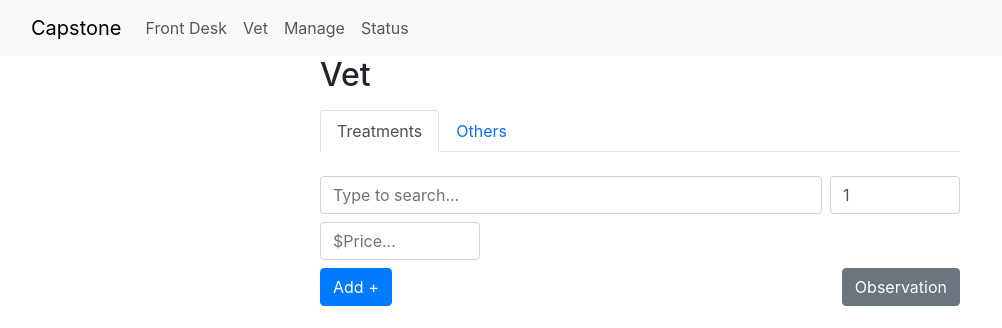
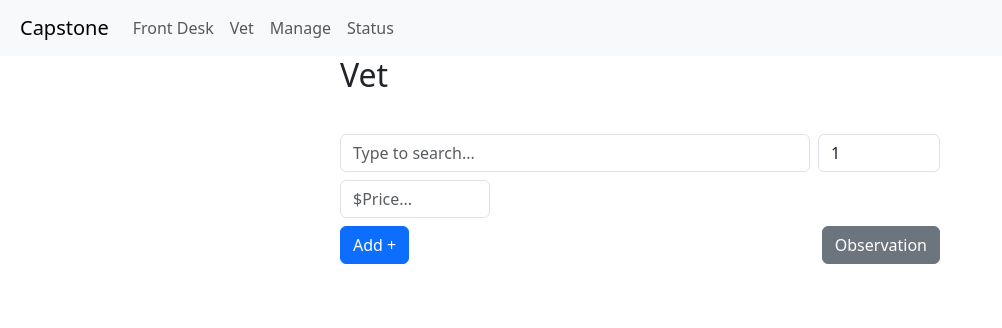
Before and after one commit to santipdmonte/CS50W, a Django app: page /vet in a window 1280 px wide. Shown: the top 328 px of the page, without its empty margins (0-1002 px from the left). Run offline with Django 3.2, Linux system fonts and the light colour scheme; data comes from the database, SQL or seed files in the repository; both versions use the stored data as it was after the commit; some libraries are stand-ins or nearby versions.

Commit message:
Final Project: Capstone -

```diff
--- a/capstone/item_track/templates/item_track/front_desk.html
+++ b/capstone/item_track/templates/item_track/front_desk.html
@@ -5,6 +5,8 @@
 
     {% block main %}
 
+        <div class="d-flex justify-content-center">
+        <div class="w-75" style="max-width: 1200px;">
                 <h2 class="mb-3">Front</h2>
 
                 <table class="table table-striped custome-table">
@@ -135,6 +137,8 @@
                     </div>
                 </div>
             </div>
+        </div>
+        </div>
 
 
     {% endblock %}
--- a/capstone/item_track/templates/item_track/layout.html
+++ b/capstone/item_track/templates/item_track/layout.html
@@ -23,7 +23,7 @@
     <body>
 
       <!-- NavBar -->
-      <nav class="navbar navbar-expand-lg bg-body-tertiary">
+      <nav class="navbar navbar-expand-lg bg-body-tertiary p-2">
         <div class="container-fluid">
           <a class="navbar-brand" href="{% url 'index' %}">Capstone</a>
           <button class="navbar-toggler" type="button" data-bs-toggle="collapse" data-bs-target="#navbarNav" aria-controls="navbarNav" aria-expanded="false" aria-label="Toggle navigation">
--- a/capstone/item_track/templates/item_track/manage.html
+++ b/capstone/item_track/templates/item_track/manage.html
@@ -6,7 +6,7 @@
     {% block head %}
 
     <div class="d-flex justify-content-center" >
-        <div class="w-50">
+    <div class="w-75" style="max-width: 600px;">
         <h1 class="mt-3">Manage Items</h1>
         <!-- Form -->
         <form>
--- a/capstone/item_track/templates/item_track/status.html
+++ b/capstone/item_track/templates/item_track/status.html
@@ -5,8 +5,7 @@
 
     {% block head %}
     <div class="d-flex justify-content-center">
-    <div class="w-75">
-        <div class="mx-auto" style="max-width: 600px;">
+    <div class="w-75" style="max-width: 600px;">
         <div class="d-flex align-items-center justify-content-between">
             <h1 class="pb-4 pt-2">STATUS</h1>
             <div>
@@ -51,8 +50,6 @@
         {% endfor %}
         </div>
     </div>
-
-    </div>
     </div>
 
     {% endblock %}
--- a/capstone/item_track/templates/item_track/vet.html
+++ b/capstone/item_track/templates/item_track/vet.html
@@ -4,26 +4,25 @@
 {% block body %}
 
 <script src="https://code.jquery.com/jquery-3.6.0.min.js"></script>
-<link href="https://maxcdn.bootstrapcdn.com/bootstrap/4.5.2/css/bootstrap.min.css" rel="stylesheet">
-<script src="https://maxcdn.bootstrapcdn.com/bootstrap/4.5.2/js/bootstrap.min.js"></script>
+<!-- <script src="https://maxcdn.bootstrapcdn.com/bootstrap/4.5.2/js/bootstrap.min.js"></script> -->
 <script src="https://ajax.googleapis.com/ajax/libs/jquery/3.5.1/jquery.min.js"></script>
 <script src="https://cdnjs.cloudflare.com/ajax/libs/popper.js/1.16.0/umd/popper.min.js"></script>
 
 
     <div class="d-flex justify-content-center">
-        <div class="mb-3 vet-form w-50">
+        <div class="mb-3 vet-form w-75" style="max-width: 600px;">
             <h2 class="mb-3">Vet</h2>
             <form>
 
                 <!-- Tabs -->
-                <ul class="nav nav-tabs">
+                <!-- <ul class="nav nav-tabs">
                     <li class="nav-treatment">
                       <a class="nav-link active" aria-current="page" href="#">Treatments</a>
                     </li>
                     <li class="nav-treatment">
-                      <a class="nav-link" href="#">Others</a>
+                      <a class="nav-link" aria-disabled="true">Others</a>
                     </li>
-                </ul>
+                </ul> -->
                 <br>
 
                 <div class="vet-form-treatment">
```
Also changed, not shown: capstone/db.sqlite3. Lines whose indentation alone changed are shown as unchanged.
